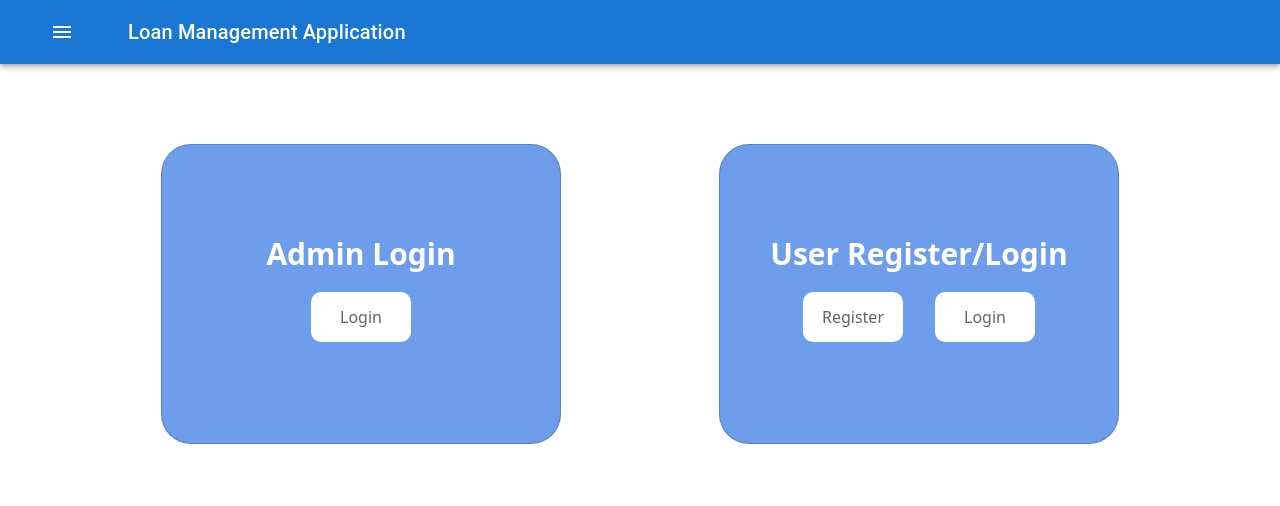
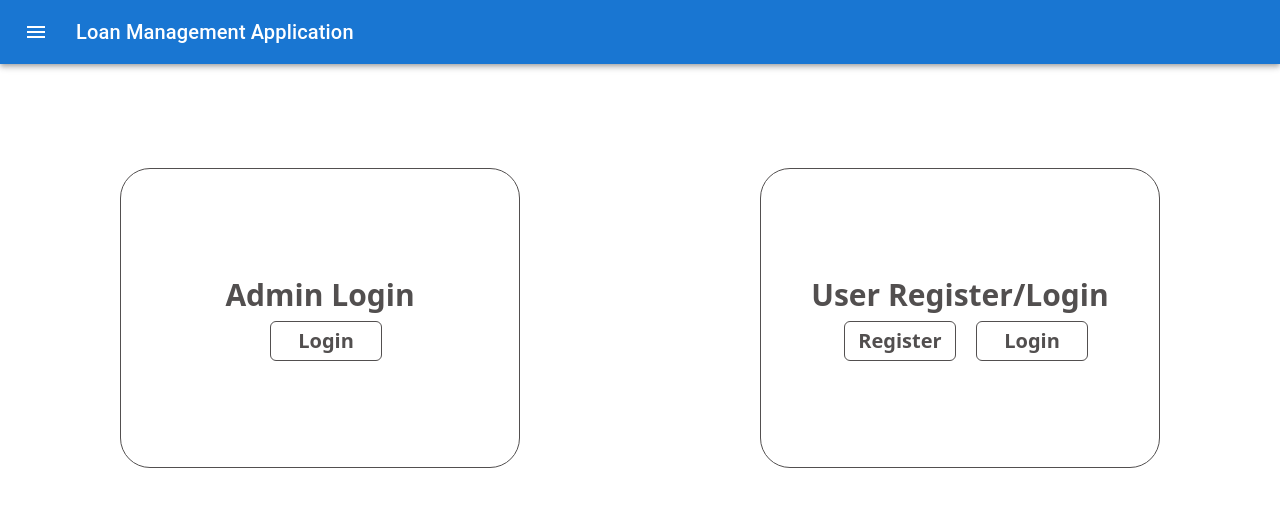
Before and after one commit to sakshijain009/Loan-Admin-Management-Application, a React (Vite) app in the folder frontend/: page / in a window 1280 px wide. Shown: the top 506 px of the page. Built offline with nearby package versions, Linux system fonts and the light colour scheme.

Commit message:
UI changes

```diff
--- a/frontend/src/components/Dashboard.css
+++ b/frontend/src/components/Dashboard.css
@@ -1,12 +1,13 @@
-.container {
+.dashboard-container {
     display: flex;
     flex-direction: row;
     justify-content: space-around;
     align-items: flex-start;
     margin-top: 5rem;
+    flex-wrap: wrap;
 }
 
-.card {
+.dashboard-card {
     /* font-size: large; */
     width: 400px;
     height: 300px;
@@ -14,23 +15,36 @@
     flex-direction: column;
     justify-content: center;
     align-items: center;
-    background-color: rgb(110, 158, 235);
-    color: white;
+    background-color: white;
+    color: rgb(82, 79, 79);
     border-radius: 30px;
+    border: 1px solid rgb(82, 79, 79);
+    margin-top: 1.5rem;
 }
 
-button {
-    margin: 1rem;
-    outline: none;
-    border-radius: 10px;
-    color: #646464;
-    background-color: white;
-    width: 100px;
-    height: 50px;
-    border: none;
+.dashboard-button {
+    text-decoration: none;
+    font: inherit;
+    font-weight: bold;
+    font-size: 1.25rem;
+    color: rgb(82, 79, 79);
+    border: 1px solid rgb(82, 79, 79);
+    width: 7rem;
+    text-align: center;
+    border-radius: 6px;
+    background-color: transparent;
+    cursor: pointer;
+    padding: 0.25rem;
+    margin: 0.25rem;
+    margin-left: 1rem;
 }
 
-span {
+.dashboard-button:hover, .dashboard-button:active {
+    background-color: rgb(82, 79, 79);
+    color: white;
+}
+
+.dashboard-card span {
     font-size: 30px;
     font-weight: bold;
 }
--- a/frontend/src/components/Dashboard.jsx
+++ b/frontend/src/components/Dashboard.jsx
@@ -22,16 +22,16 @@ function Dashboard(){
     return (
         <>
             <Appbar/>
-            <div className="container">
-                <div className="card">
+            <div className="dashboard-container">
+                <div className="dashboard-card">
                     <span>Admin Login</span>
-                    <button onClick={adminLogin}>Login</button>
+                    <button className='dashboard-button' onClick={adminLogin}>Login</button>
                 </div>
-                <div className="card">
+                <div className="dashboard-card">
                 <span>User Register/Login</span>
-                    <div className="buttons">
-                    <button onClick={userRegister}>Register</button>
-                    <button onClick={userLogin}>Login</button>
+                    <div className="dashboard-buttons">
+                    <button className='dashboard-button' onClick={userRegister}>Register</button>
+                    <button className='dashboard-button' onClick={userLogin}>Login</button>
                     </div>
                 </div>
             </div>
```
